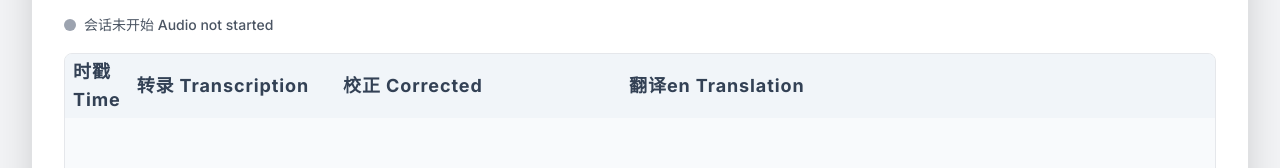
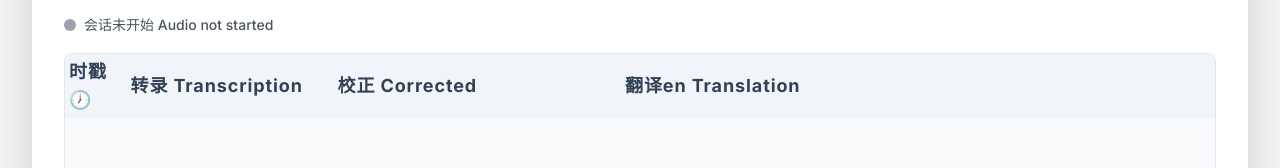
Before and after one commit to Ben11029/Transcribe, a plain HTML site: page index.html in a window 1280 px wide. Shown: the part 255-423 px from the top of the page. Drawn offline with nearby package versions, Linux system fonts and the light colour scheme.

Commit message:
Update index.html

```diff
--- a/index.html
+++ b/index.html
@@ -86,7 +86,7 @@
                 <table class="min-w-full">
                     <thead class="bg-slate-100 sticky top-0 z-10">
                         <tr>
-                            <th scope="col" class="py-1 px-2 text-left text-lg font-bold text-slate-700 tracking-wider" style="width: 5%;">时戳 Time</th>
+                            <th scope="col" class="py-1 px-1 text-left text-lg font-bold text-slate-700 tracking-wider" style="width: 5%;">时戳🕖</th>
                             <th scope="col" class="py-1 px-2 text-left text-lg font-bold text-slate-700 tracking-wider" style="width: 18%;">转录 Transcription</th>
                             <th scope="col" class="py-1 px-2 text-left text-lg font-bold text-slate-700 tracking-wider" style="width: 25%;">校正 Corrected</th>
                             <th scope="col" class="py-1 px-2 text-left text-lg font-bold text-slate-700 tracking-wider" style="width: 52%;">翻译en Translation</th>
```
